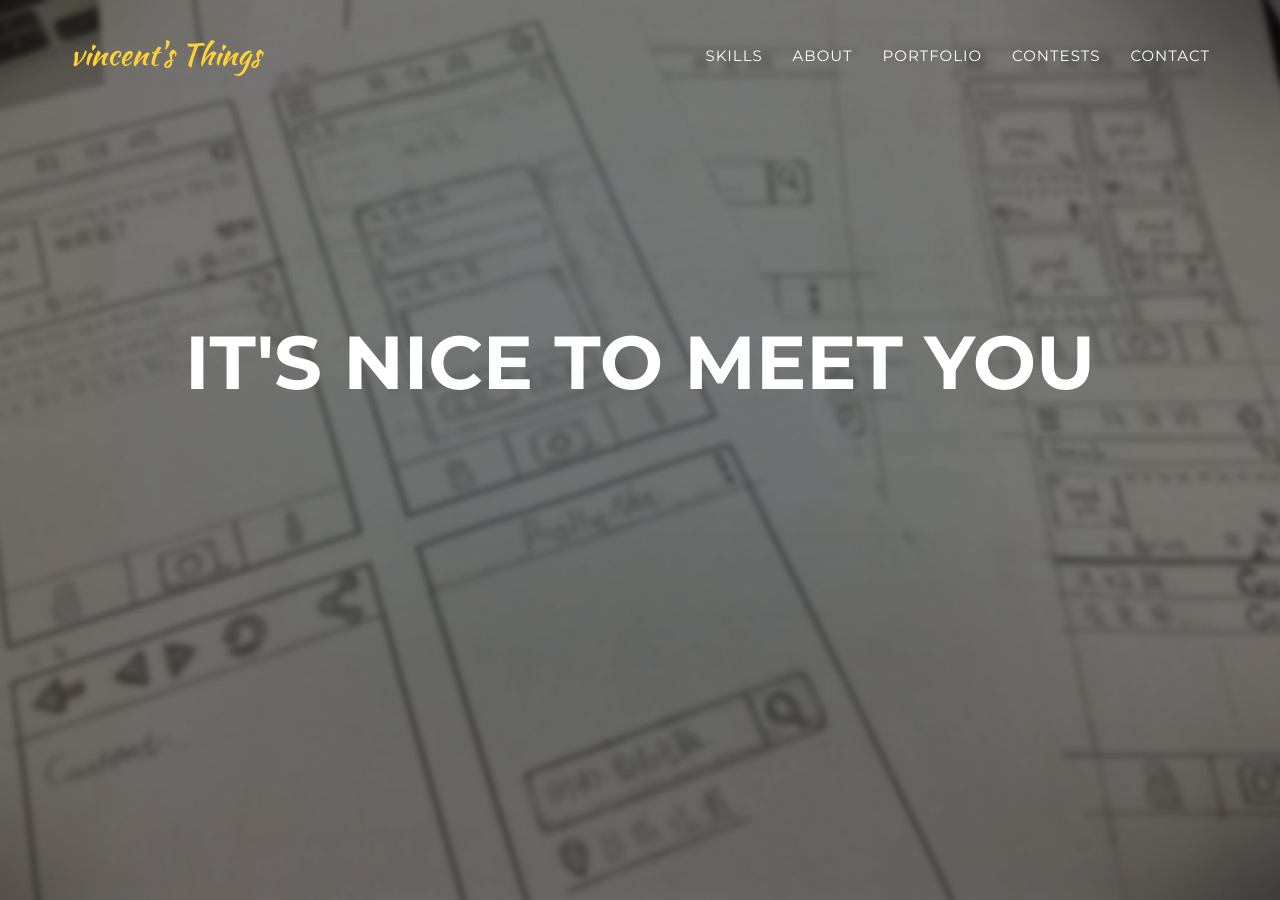
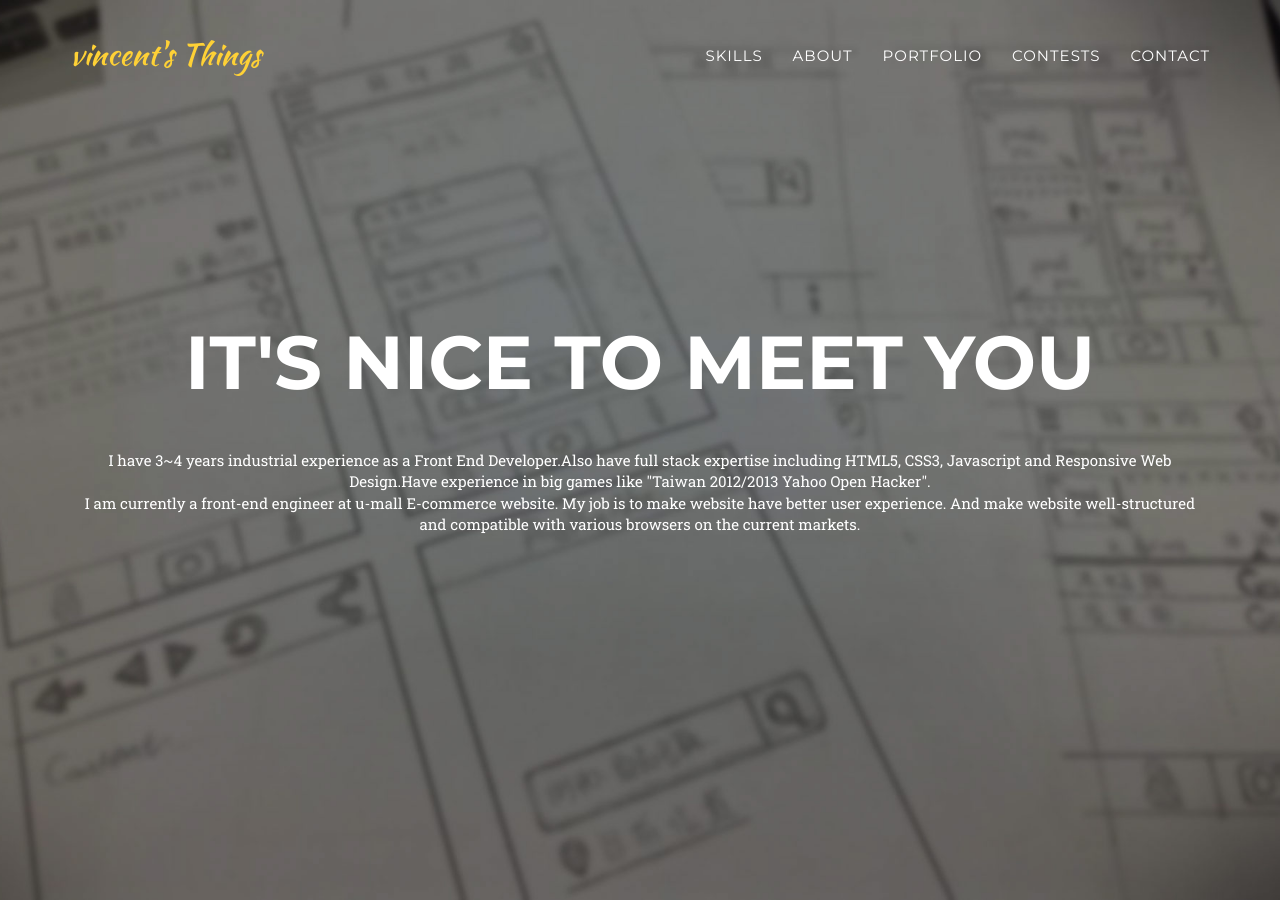
Before and after one commit to gnux123/gnux123.github.io, a Jekyll site: the page built from index.html, in a window 1280 px wide and 900 px high. Built offline with Jekyll 4.4.1, drawn with Linux system fonts in a browser that asks for light colours; some web fonts are replaced.

Commit message:
add describe texts.

```diff
--- a/_includes/header.html
+++ b/_includes/header.html
@@ -46,6 +46,9 @@
             <div class="intro-text">
                 <div class="intro-lead-in"></div>
                 <div class="intro-heading">It's Nice To Meet You</div>
+                <div class="desc">                        I have 3~4 years industrial experience as a Front End Developer.Also have full stack expertise including HTML5, CSS3, Javascript and Responsive Web Design.Have experience in big games like "Taiwan 2012/2013 Yahoo Open Hacker".<br/>
+
+                        I am currently a front-end engineer at u-mall E-commerce website. My job is to make website have better user experience. And make website well-structured and compatible with various browsers on the current markets.</div>
                 <!-- <a href="#services" class="page-scroll btn btn-xl">Tell Me More</a> -->
             </div>
         </div>
```
